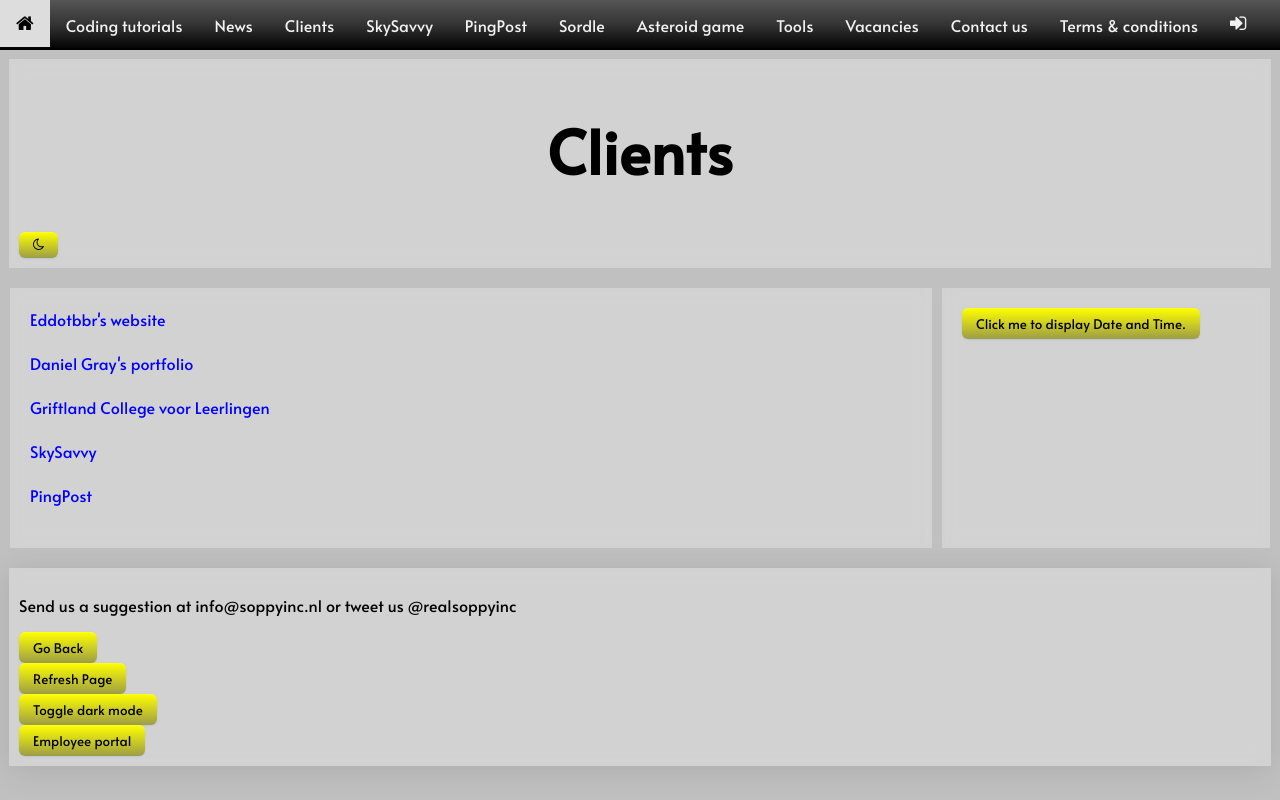
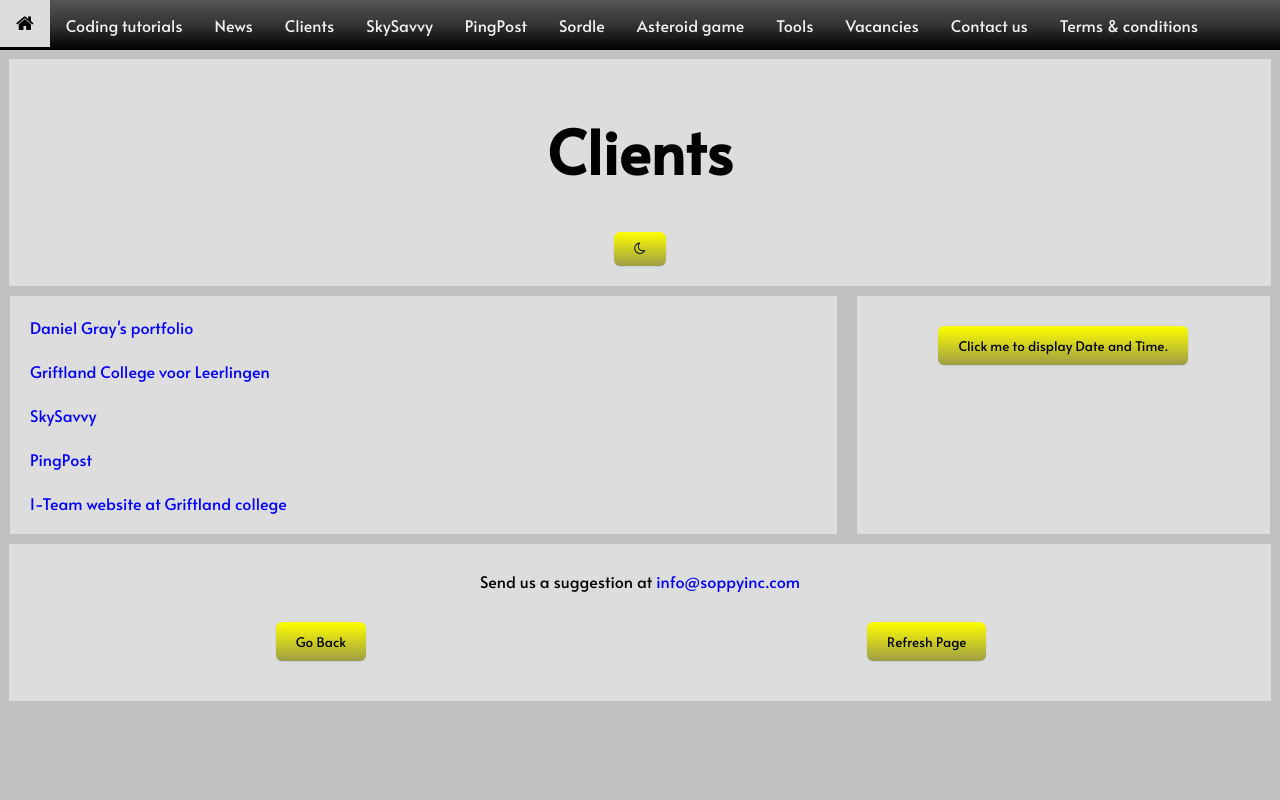
Before and after one commit to danieljustingray/soppy-inc, a PHP site: page /projects.html in a window 1280 px wide. Run offline with PHP 8.4, Linux system fonts and the light colour scheme.

Commit message:
updated website

```diff
--- a/nav.html
+++ b/nav.html
@@ -14,7 +14,6 @@
   <a href="vacancies.html">Vacancies</a>
   <a href="contact.html">Contact us</a>
   <a href="termsconditions.html">Terms & conditions</a>
-  <a href="login.html"><i class="fa fa-sign-in"></i></a>
   <!-- Mobile Menu Button -->
   <a href="javascript:void(0);" class="icon" onclick="toggleMenu()">
     <i class="fa fa-bars"></i>
--- a/projects.html
+++ b/projects.html
@@ -13,16 +13,15 @@
   </header>
   <section class="soppysection">
     <article>
-      <a href="https://eddotbbr.jouwweb.nl/" target="_blank">Eddotbbr's website</a>
-        <br><br>
       <a href="https://danieljustingray.soppyinc.com" target="blank">Daniel Gray's portfolio</a>
-        <br><br>
-      <a href="http://gcvl.info">Griftland College voor Leerlingen</a>
+      <br><br>
+      <a href="https://gcvl.info">Griftland College voor Leerlingen</a>
       <br><br>
       <a href="skysavvy.html">SkySavvy</a>
       <br><br>
       <a href="pingpost.html">PingPost</a>
       <br><br>
+      <a href="https://iteam.griftland.nl">I-Team website at Griftland college</a>
     </article>
     <aside>
       <button type="button" class="lovelydaytime"onclick="document.getElementById('demo').innerHTML = Date()">Click me to display Date and Time.</button>
@@ -30,17 +29,11 @@
     </aside>
   </section>
   <footer>
-    <p>Send us a suggestion at info@soppyinc.nl or tweet us @realsoppyinc</p>
-    <button class="lovelyday" onclick="history.back()">Go Back</button>
-    <button  class="lovelyday" onClick="window.location.reload();">Refresh Page</button>
-    <button class="lovelyday" onclick="iFunction()">Toggle dark mode</button>
-    <button onclick="document.location='portal/index.htm'" class="lovelyday">Employee portal</button>
+    <p>Send us a suggestion at <a href="mailto:info@soppyinc.com">info@soppyinc.com</a></p>
+    <div class="btnftr">
+      <button class="lovelyday" onclick="history.back()">Go Back</button>&nbsp;&nbsp;
+      <button class="lovelyday" onclick="window.location.reload();">Refresh Page</button>&nbsp;&nbsp;
+    </div>
   </footer>
-<script>
-  function iFunction() {
-  var element = document.body;
-  element.classList.toggle("dark-mode");
-  }
-</script>
 </container>
 </body>
--- a/sordle.js
+++ b/sordle.js
@@ -1,5 +1,5 @@
 document.addEventListener('DOMContentLoaded', function () {
-  const wordList = ['pings']; //word of today
+  const wordList = ['clean']; //word of today
   const secretWord = pickRandomWord(wordList);
   let attemptsLeft = 6;
   let guessedWord = '';
@@ -34,7 +34,7 @@
       return;
     }
     if (guess === secretWord) {
-      updateResultDisplay(`Congratulations! You guessed the word. (pings) <a href="https://dictionary.cambridge.org/dictionary/english/ping" target="blank">Meaning of ping(s)</a>`);
+      updateResultDisplay(`Congratulations! You guessed the word. (${secretWord}) <a href="https://dictionary.cambridge.org/dictionary/english/${secretWord}" target="blank">Meaning of ${secretWord}</a>`);
       guessButton.disabled = true;
       // Add event listener to the link
       const link = resultDisplay.querySelector('a');
--- a/style.css
+++ b/style.css
@@ -1,3 +1,8 @@
+@font-face {
+  font-family: 'alata';
+  src: url(alata-regular.ttf);
+}
+
 :root {
   --text-color: black;
   --fontfamily: 'alata', sans-serif;
@@ -5,6 +10,7 @@
   --btnback: linear-gradient(180deg, yellow 0%, #9d9d46 100%);
   --btnbackHover: rgb(177, 184, 0);
   --link: blue;
+  --semanticbackground: #ddd;
 }
 .darkmode {
   --text-color: whitesmoke;
@@ -13,6 +19,7 @@
   --btnback: linear-gradient(180deg, #9d9d46 0%, #575726 100%);
   --btnbackHover: rgb(177, 184, 0);
   --link: lightblue;
+  --semanticbackground: rgb(75, 75, 75);
 }
 body {
   color: var(--text-color);
@@ -23,19 +30,13 @@
   flex-direction: column;
   background: var(--background);
 }
-@font-face {
-  font-family: 'alata';
-  src: url(alata-regular.ttf);
-}
 header {
   text-decoration: none;
   padding: 10px;
   text-align: center;
   color: var(--text-color);
   font-size: 30px;
-  background: rgba(255, 255, 255, 0.29);
-  backdrop-filter: blur(6.6px);
-  -webkit-backdrop-filter: blur(6.6px);
+  background-color: var(--semanticbackground);
   margin: 9px;
 }
 header a {
@@ -93,30 +94,22 @@
 }
 section {
   display: flex;
-  flex-direction: row;
-  overflow: hidden;
-  flex-grow: 1;
+  flex-wrap: wrap;
+  gap: 20px;
   margin: 10px;
 }
+article, aside {
+  flex: 1 1 300px;
+  padding: 20px;
+  background-color: var(--semanticbackground);
+  word-wrap: break-word;
+  box-sizing: border-box;
+}
 article {
-  padding: 20px;
-  flex: 1;
-  background: rgba(255, 255, 255, 0.29);
-  backdrop-filter: blur(6.6px);
-  -webkit-backdrop-filter: blur(6.6px);
-  margin: 10px;
-  margin-left: 0;
-  min-width: 70%;
+  flex: 2 1 500px;
 }
 aside {
-  padding: 20px;
-  flex: 1;
-  background: rgba(255, 255, 255, 0.29);
-  backdrop-filter: blur(6.6px);
-  -webkit-backdrop-filter: blur(6.6px);
-  margin: 10px;
-  margin-left: 0;
-  min-width: 30%;
+  flex: 1 1 250px;
 }
 aside ul {
   list-style-type: none;
@@ -124,28 +117,24 @@
 }
 footer {
   padding: 10px;
-  text-align: bottom;
-  flex: 0 0 100%;
-  background: rgba(255, 255, 255, 0.29);
-  box-shadow: 0 4px 30px rgba(0, 0, 0, 0.1);
-  backdrop-filter: blur(6.6px);
-  -webkit-backdrop-filter: blur(6.6px);
+  text-align: center;
+  background-color: var(--semanticbackground);
   margin: 9px;
 }
 button {
-  display: flex;
-  flex-direction: column;
-  align-items: center;
-  padding: 6px 14px;
+  display: inline-block;
+  text-align: center;
+  padding: 10px 20px;
+  margin: 10px auto;
   font-family: 'alata', sans-serif;
   border-radius: 6px;
   border: none;
   color: var(--text-color);
   background: var(--btnback);
   cursor: pointer;
-  background-origin: border-box;
   box-shadow: 0px 0.5px 1.5px rgba(54, 122, 246, 0.25), inset 0px 0.8px 0px -0.25px rgba(255, 255, 255, 0.2);
   touch-action: manipulation;
+  display: block;
 }
 button:focus {
   box-shadow: inset 0px 0.8px 0px -0.25px rgba(255, 255, 255, 0.2), 0px 0.5px 1.5px rgba(54, 122, 246, 0.25), 0px 0px 0px 3.5px rgba(58, 108, 217, 0.5);
@@ -165,19 +154,14 @@
 }
 .btnftr {
   display: flex;
-  flex-direction: row;
-  margin: 10px;
+  flex-wrap: wrap;
+  justify-content: center;
+  gap: 10px;
+  margin: 20px;
 }
 @media only screen and (max-width: 900px) {
   section {
-    display: flex;
     flex-direction: column;
-  }
-  article {
-    width: 100%;
-  }
-  aside {
-    width: 100%;
   }
   nav a {
     display: none;
@@ -186,8 +170,10 @@
     display: block;
   }
   .btnftr {
-    display: flex;
     flex-direction: column;
+  }
+  article, aside, footer {
+    flex: none;
   }
 }
 @media (prefers-color-scheme: dark) {
@@ -195,30 +181,15 @@
     background-color: black;
     color: rgb(215, 215, 215);
   }
+
   a {
-    color: lightblue
+    color: lightblue;
   }
+
   a:hover {
     color: rgb(215, 215, 215);
   }
-  button {
-    display: flex;
-    flex-direction: column;
-    align-items: center;
-    padding: 6px 14px;
-    font-family: 'alata', sans-serif;
-    border-radius: 6px;
-    border: none;
-    color: var(--text-color);
-    background: linear-gradient(180deg, #9d9d46 0%, #575726 100%);
-    cursor: pointer;
-    background-origin: border-box;
-    box-shadow: 0px 0.5px 1.5px rgba(54, 122, 246, 0.25), inset 0px 0.8px 0px -0.25px rgba(255, 255, 255, 0.2);
-    touch-action: manipulation;
-  }
-  button:hover {
-    background: #575726 !important;
-  }
+
   h1 {
     color: whitesmoke;
   }
```
Also changed, not shown: contact.html (+5 -11 lines), index.html (+5 -12 lines), news.html (+7 -15 lines), pingpost.html (+0 -8 lines), sitemap.html (added, +157 -0 lines), skysavvy.html (+7 -13 lines), sordle.html (+8 -0 lines), termsconditions.html (+7 -17 lines), tools.html (+6 -11 lines), tutorials.html (+6 -13 lines), vacancies.html (+6 -21 lines), websiteinfo.html (+8 -13 lines), images/buymeacoffee.png (added), images/folder.png (added).
